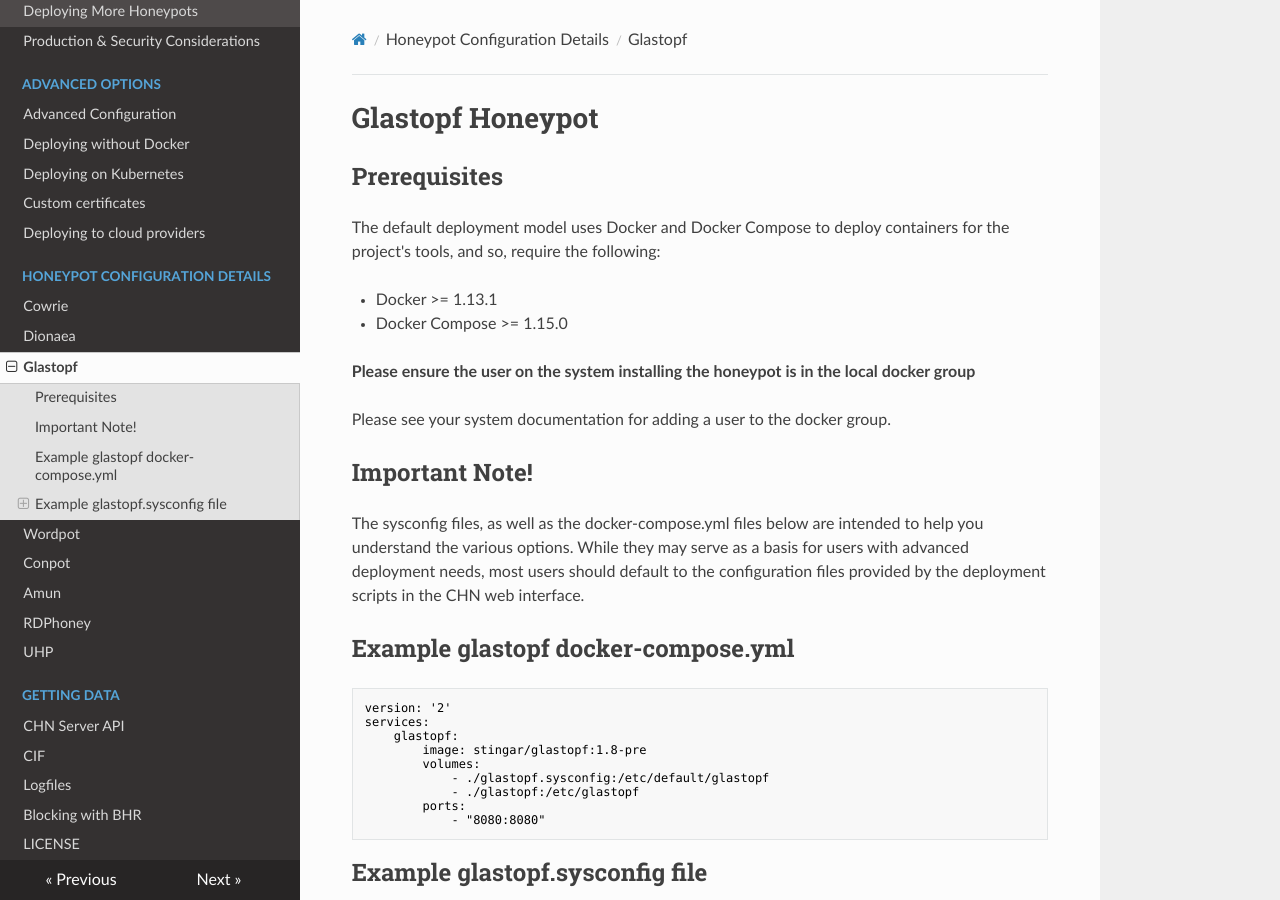
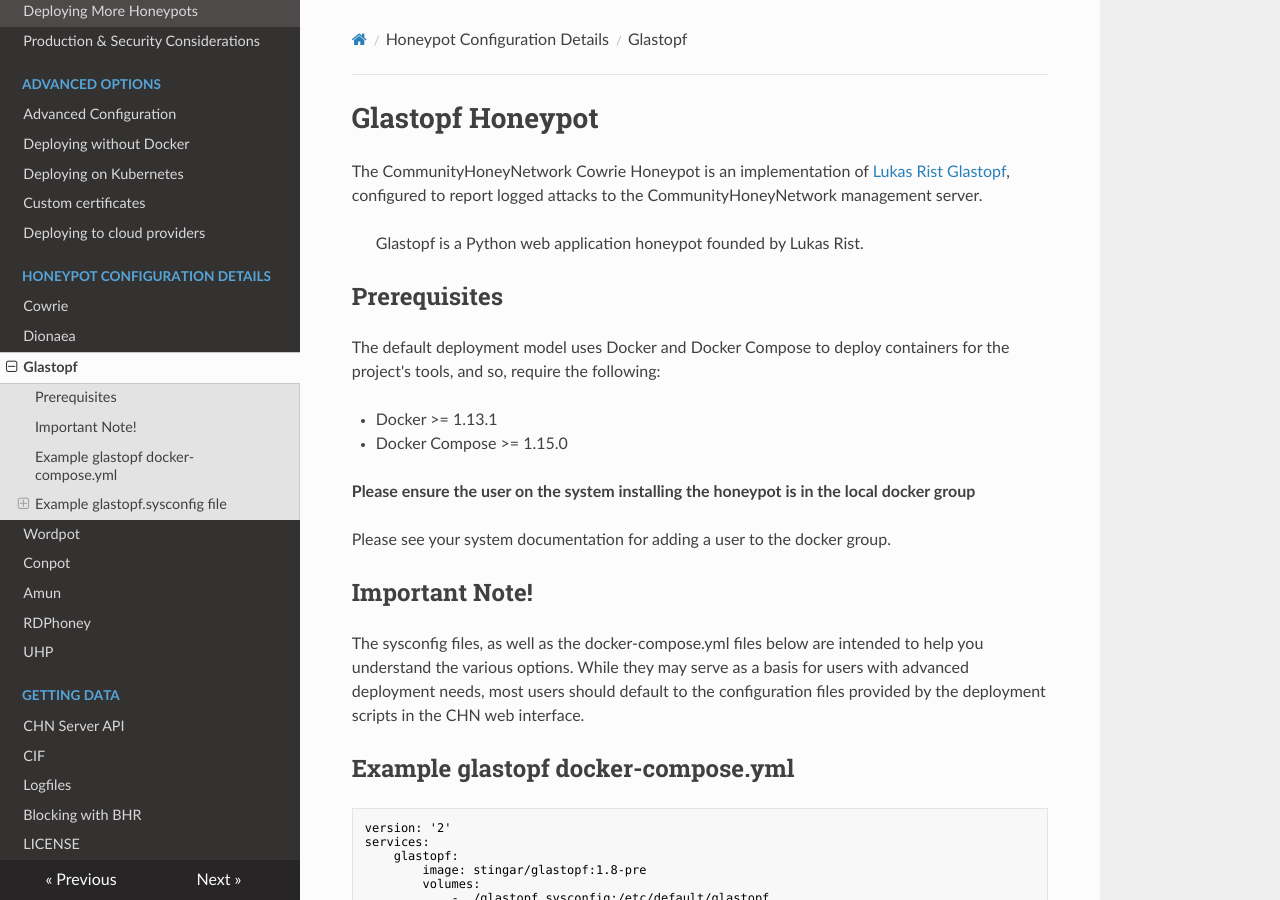
Before and after one commit to CommunityHoneyNetwork/chn-docs, an MkDocs documentation site: the page built from docs/glastopf.md, in a window 1280 px wide and 900 px high. Built offline with MkDocs 1.6.1, drawn with Linux system fonts in a browser that asks for light colours; nearby versions of some CDN libraries; old or Windows-style settings are respelled for this version of MkDocs.

Commit message:
Adding blurb
Signed-off-by: Jesse Bowling <jesse.bowling@duke.edu>

```diff
--- a/docs/glastopf.md
+++ b/docs/glastopf.md
@@ -1,6 +1,10 @@
 Glastopf Honeypot
 =================
 
+The CommunityHoneyNetwork Cowrie Honeypot is an implementation of [Lukas Rist Glastopf](https://github.com/mushorg/glastopf), configured to report logged
+attacks to the CommunityHoneyNetwork management server.
+
+>Glastopf is a Python web application honeypot founded by Lukas Rist.
 ## Prerequisites
 
 The default deployment model uses Docker and Docker Compose to deploy containers for the project's tools, and so, require the following:
```
